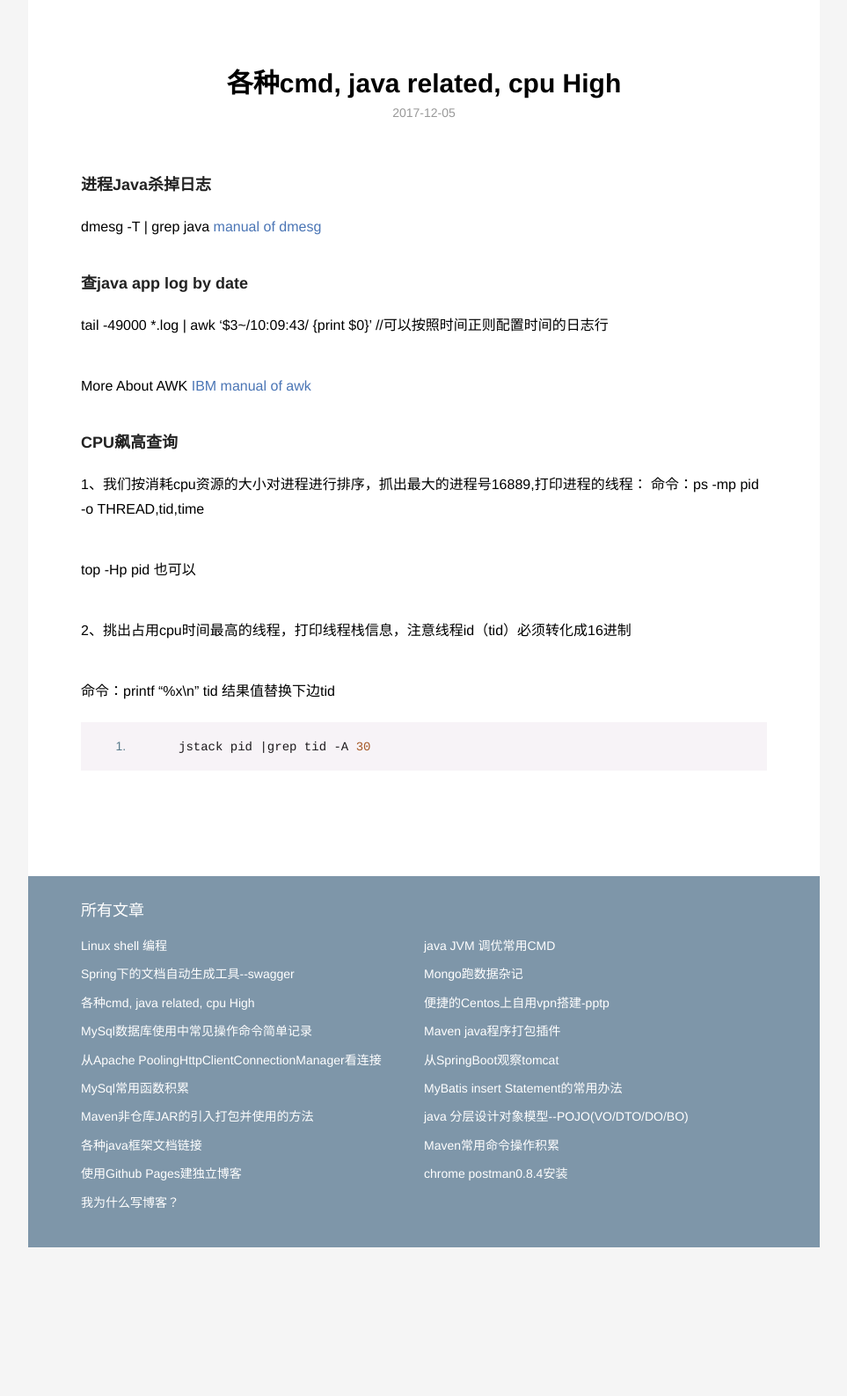
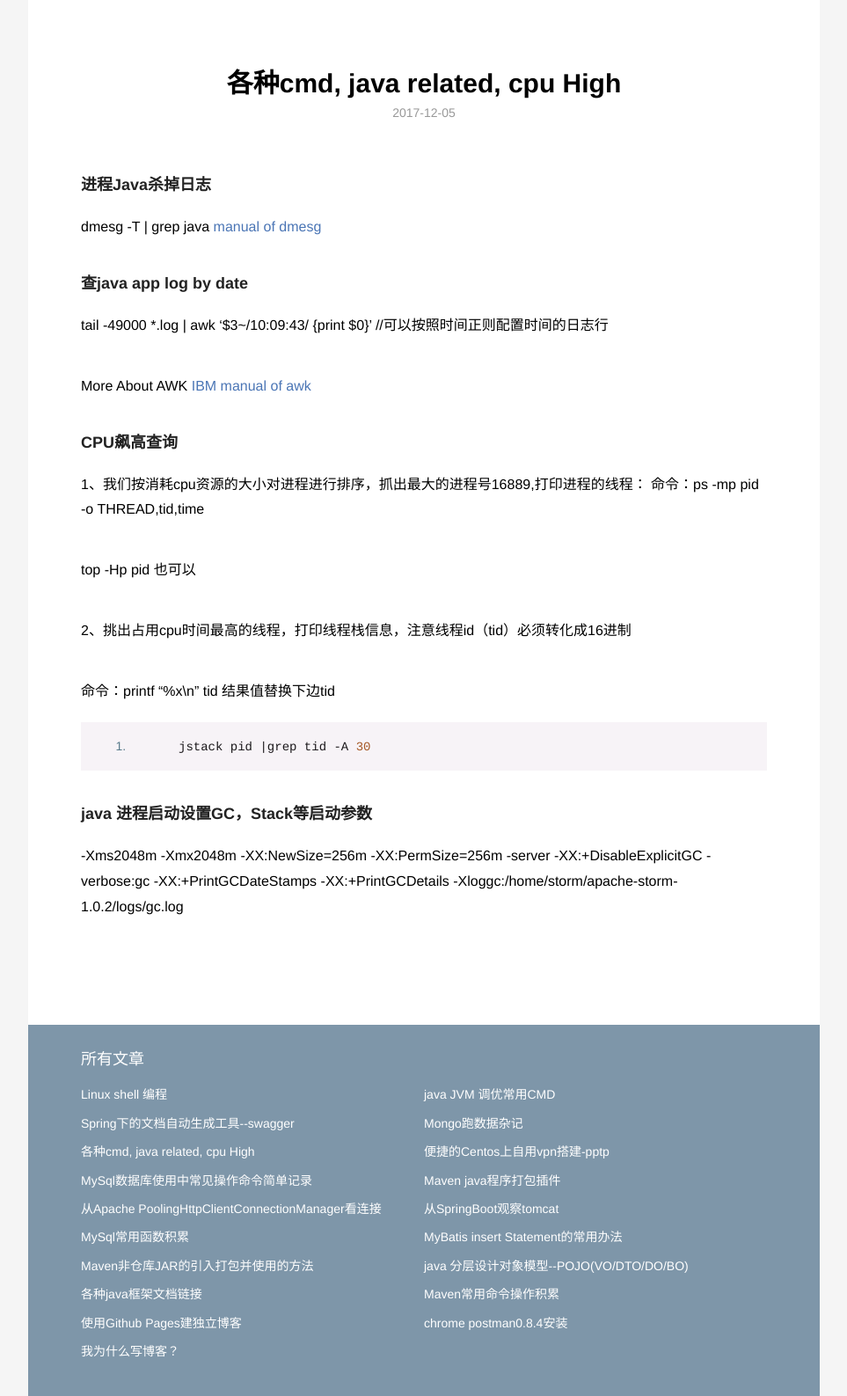
Before and after one commit to zhuqh2009/zhuqh2009.github.io, a Jekyll site: the page built from _posts/linux/2017-12-05-linux-cmd.md, in a window 1280 px wide. Shown: the whole page at 88% size, without its empty margins (158-1121 px from the left). Built offline with Jekyll 4.4.1, drawn with Linux system fonts in a browser that asks for light colours; before the commit the page ends 1418 px from its top, so only the background shows below that.

Commit message:
stack,gc

```diff
--- a/_posts/linux/2017-12-05-linux-cmd.md
+++ b/_posts/linux/2017-12-05-linux-cmd.md
@@ -30,3 +30,7 @@ top -Hp pid 也可以
 命令：printf "%x\n" tid                结果值替换下边tid
 
           jstack pid |grep tid -A 30
+
+
+### java 进程启动设置GC，Stack等启动参数
+-Xms2048m -Xmx2048m -XX:NewSize=256m -XX:PermSize=256m -server -XX:+DisableExplicitGC -verbose:gc -XX:+PrintGCDateStamps -XX:+PrintGCDetails -Xloggc:/home/storm/apache-storm-1.0.2/logs/gc.log
```
